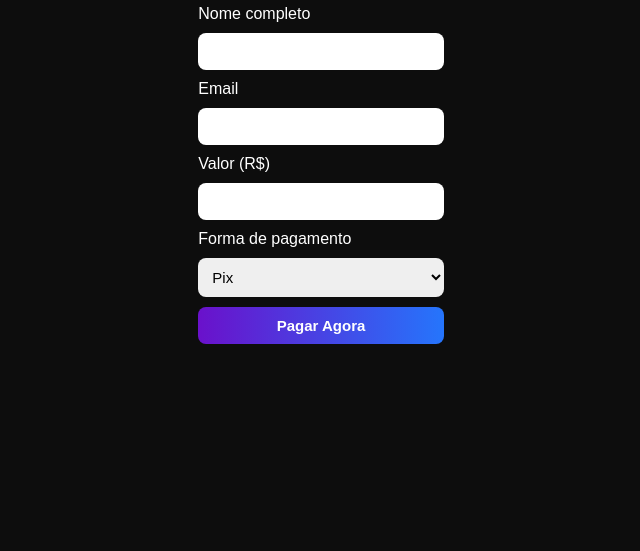
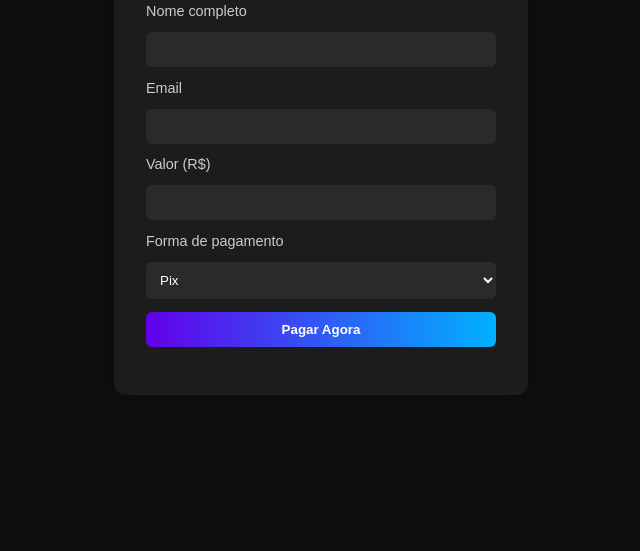
Before and after one commit to ViniciusRMesquita/checkout-arkama, a website: page index.html in a window 1280 px wide. Shown: the part 265-816 px from the top of the page, without its empty margins (319-959 px from the left). Drawn offline with Linux system fonts and the light colour scheme.

Commit message:
Update style.css

```diff
--- a/style.css
+++ b/style.css
@@ -1,6 +1,6 @@
 body {
-  font-family: 'Poppins', sans-serif;
-  background-color: #0d0d0d;
+  background-color: #0f0f0f;
+  font-family: "Poppins", sans-serif;
   color: #fff;
   display: flex;
   justify-content: center;
@@ -8,46 +8,57 @@ body {
   height: 100vh;
 }
 
-.checkout-container {
-  background: #1a1a1a;
-  padding: 30px;
-  border-radius: 16px;
-  box-shadow: 0 0 25px rgba(0,0,0,0.3);
-  width: 90%;
-  max-width: 400px;
+.container {
+  background: #1c1c1c;
+  padding: 2rem;
+  border-radius: 12px;
+  box-shadow: 0 0 20px rgba(0, 0, 0, 0.4);
+  width: 350px;
 }
 
 h1 {
   text-align: center;
-  margin-bottom: 20px;
+  color: #00b2ff;
 }
 
 form {
   display: flex;
   flex-direction: column;
-  gap: 10px;
+  gap: 0.8rem;
 }
 
-input, select, button, textarea {
-  border-radius: 8px;
+label {
+  font-size: 0.9rem;
+  color: #ccc;
+}
+
+input,
+select,
+button {
   padding: 10px;
   border: none;
-  font-size: 15px;
+  border-radius: 6px;
+}
+
+input,
+select {
+  background: #2a2a2a;
+  color: #fff;
 }
 
 button {
-  background: linear-gradient(90deg, #6a11cb 0%, #2575fc 100%);
-  color: #fff;
+  background: linear-gradient(90deg, #6200ea, #00b2ff);
+  color: white;
+  font-weight: bold;
   cursor: pointer;
-  font-weight: 600;
   transition: 0.3s;
 }
 
 button:hover {
-  opacity: 0.85;
+  opacity: 0.8;
 }
 
-#resultado {
-  margin-top: 20px;
+#status {
   text-align: center;
+  margin-top: 1rem;
 }
```
